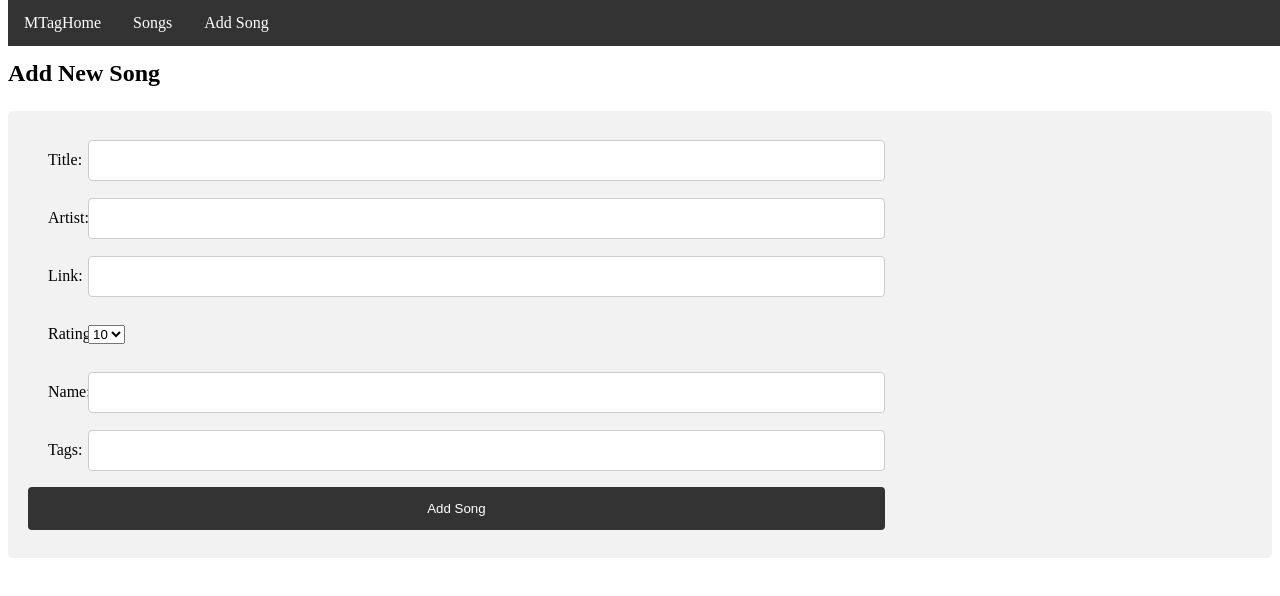
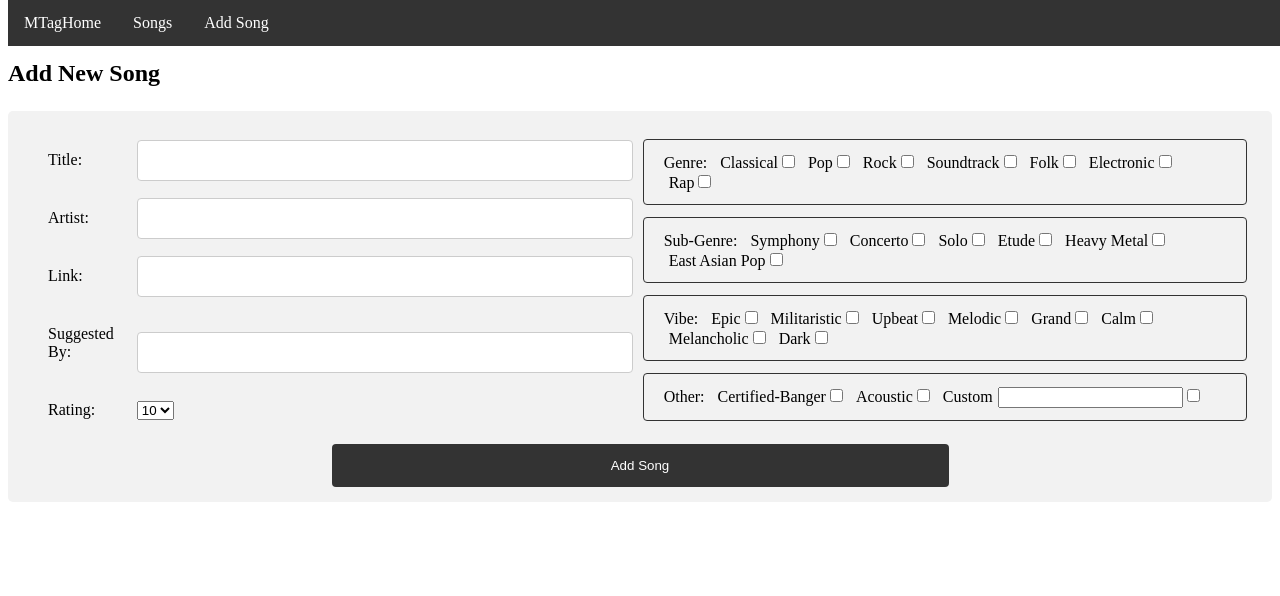
Before and after one commit to ericwan808/Musitag, a React (Create React App) app in the folder client/: page /add in a window 1280 px wide. Shown: the top 596 px of the page. Built offline with nearby package versions, Linux system fonts and the light colour scheme.

Commit message:
tag checkboxes

```diff
--- a/client/src/add-song.js
+++ b/client/src/add-song.js
@@ -8,11 +8,17 @@ function AddSong() {
     const [link, setLink] = useState('');
     const [rating, setRating] = useState(10);
     const [user, setUser] = useState('');
-    const [tags, setTags] = useState('');
-    const [error, setError] = useState('');
+    const [customTag, setCustomTag] = useState('');
 
     const onSubmit = () => {
-        const tagList = tags.split(', ');
+        let tagList = [];
+        for(let i=1; i<25; i++){
+            let checkbox = document.getElementById(i+'');
+            if(checkbox.checked){
+                tagList.push(checkbox.value);
+            }
+        }
+        /*tagList.sort();*/
         const newSong = {
             "title": title,
             "artist": artist,
@@ -28,7 +34,13 @@ function AddSong() {
         setLink('');
         setRating(10);
         setUser('');
-        setTags('');
+        setCustomTag('');
+        for(let i=1; i<25; i++){
+            let checkbox = document.getElementById(i+'');
+            if(checkbox.checked){
+                checkbox.checked = false;
+            }
+        }
     }
 
     function changeTitle(e) {
@@ -39,8 +51,8 @@ function AddSong() {
         setArtist(e.target.value);
     }
 
-    function changeTags(e) {
-        setTags(e.target.value);
+    function changeCustomTag(e) {
+        setCustomTag(e.target.value);
     }
 
     function changeLink(e) {
@@ -58,7 +70,8 @@ function AddSong() {
     return (
         <div>
             <h3>Add New Song</h3>
-            <form className="form-group">
+            <div className='form'>
+                <div className="form-group">
                     <div className="form-input">
                         <label>Title: </label>
                         <input type="text" required value={title} onChange={changeTitle} />
@@ -70,6 +83,10 @@ function AddSong() {
                     <div className='form-input'>
                         <label>Link: </label>
                         <input type="text" required value={link} onChange={changeLink} />
+                    </div>
+                    <div className='form-input'>
+                        <label>Suggested By: </label>
+                        <input type="text" required value={user} onChange={changeUser} />
                     </div>
                     <div className='form-input'>
                         <label>Rating: </label>
@@ -86,18 +103,122 @@ function AddSong() {
                             <option value="1">1</option>
                         </select>
                     </div>
-                <div className='form-input'>
-                    <label>Name: </label>
-                    <input type="text" required value={user} onChange={changeUser} />
                 </div>
-                <div className='form-input'>
-                    <label>Tags: </label>
-                    <input type="text" required value={tags} onChange={changeTags} />
+                <div className='form-group'>
+                    <div className='tag-type'>
+                        <label className="tag-name">Genre:</label>
+                        <div className='tag'>
+                            <label>Classical</label>
+                            <input type="checkbox" value="Classical" id="1"/>
                         </div>
-
+                        <div className='tag'>
+                            <label>Pop</label>
+                            <input type="checkbox" value="Pop" id="2"/>
+                        </div>
+                        <div className='tag'>
+                            <label>Rock</label>
+                            <input type="checkbox" value="Rock" id="3"/>
+                        </div>
+                        <div className='tag'>
+                            <label>Soundtrack</label>
+                            <input type="checkbox" value="Soundtrack" id="4"/>
+                        </div>
+                        <div className='tag'>
+                            <label>Folk</label>
+                            <input type="checkbox" value="Folk" id="5"/>
+                        </div>
+                        <div className='tag'>
+                            <label>Electronic</label>
+                            <input type="checkbox" value="Electronic" id="6"/>
+                        </div>
+                        <div className='tag'>
+                            <label>Rap</label>
+                            <input type="checkbox" value="Rap" id="7"/>
+                        </div>
+                    </div>
+                    <div className='tag-type'>
+                        <label className="tag-name">Sub-Genre:</label>
+                        <div className='tag'>
+                            <label>Symphony</label>
+                            <input type="checkbox" value="Symphony" id="8"/>
+                        </div>
+                        <div className='tag'>
+                            <label>Concerto</label>
+                            <input type="checkbox" value="Concerto" id="9"/>
+                        </div>
+                        <div className='tag'>
+                            <label>Solo</label>
+                            <input type="checkbox" value="Solo" id="10"/>
+                        </div>
+                        <div className='tag'>
+                            <label>Etude</label>
+                            <input type="checkbox" value="Etude" id="11"/>
+                        </div>
+                        <div className='tag'>
+                            <label>Heavy Metal</label>
+                            <input type="checkbox" value="Heavy Metal" id="12"/>
+                        </div>
+                        <div className='tag'>
+                            <label>East Asian Pop</label>
+                            <input type="checkbox" value="East Asian Pop" id="13"/>
+                        </div>
+                    </div>
+                    <div className='tag-type'>
+                        <label className="tag-name">Vibe:</label>
+                        <div className='tag'>
+                            <label>Epic</label>
+                            <input type="checkbox" value="Epic" id="14"/>
+                        </div>
+                        <div className='tag'>
+                            <label>Militaristic</label>
+                            <input type="checkbox" value="Militaristic" id="15"/>
+                        </div>
+                        <div className='tag'>
+                            <label>Upbeat</label>
+                            <input type="checkbox" value="Upbeat" id="16"/>
+                        </div>
+                        <div className='tag'>
+                            <label>Melodic</label>
+                            <input type="checkbox" value="Melodic" id="17"/>
+                        </div>
+                        <div className='tag'>
+                            <label>Grand</label>
+                            <input type="checkbox" value="Grand" id="18"/>
+                        </div>
+                        <div className='tag'>
+                            <label>Calm</label>
+                            <input type="checkbox" value="Calm" id="19"/>
+                        </div>
+                        <div className='tag'>
+                            <label>Melancholic</label>
+                            <input type="checkbox" value="Melancholic" id="20"/>
+                        </div>
+                        <div className='tag'>
+                            <label>Dark</label>
+                            <input type="checkbox" value="Dark" id="21"/>
+                        </div>
+                    </div>
+                    <div className='tag-type'>
+                        <label className="tag-name">Other:</label>
+                        <div className='tag'>
+                            <label>Certified-Banger</label>
+                            <input type="checkbox" value="Certified-Banger" id="22"/>
+                        </div>
+                        <div className='tag'>
+                            <label>Acoustic</label>
+                            <input type="checkbox" value="Acoustic" id="23"/>
+                        </div>
+                        <div className='tag'>
+                            <label>Custom</label>
+                            <input id="custom-tag-input" type="text" value={customTag} onChange={changeCustomTag}/>
+                            <input type="checkbox" value={customTag} id="24"/>
+                        </div>
+                    </div>
+                </div>
+                <div className='form-button-container'>
                     <input type="button" value="Add Song" className="form-button" onClick={onSubmit}/>
-            </form>
-            <label>{error}</label>
+                </div>
+            </div>
         </div>
     )
 }
--- a/client/src/index.css
+++ b/client/src/index.css
@@ -81,18 +81,25 @@ th {
     background: #ccc;
 }
 
-.form-group {
+.form {
     border-radius: 5px;
     background-color: #f2f2f2;
-    padding: 20px;
+    padding: 15px;
+}
+
+.form-group {
+    display: inline-block;
+    width: 49%;
+    margin: 5px;
+    vertical-align: top;
 }
 
 .form-input {
-    width: 70%;
+    width: 100%;
 }
 
 .form-input label {
-    width: 7%;
+    width: 18%;
     padding: 12px 20px;
     margin: 8px 0;
     display: inline-block;
@@ -102,7 +109,7 @@ th {
 }
 
 .form-input input {
-    width: 93%;
+    width: 82%;
     padding: 12px 20px;
     margin: 8px 0;
     display: inline-block;
@@ -111,12 +118,16 @@ th {
     box-sizing: border-box;
 }
 
-.form-button {
-    width: 70%;
+.form-button-container {
+    width: 100%;
+    text-align: center
+}
+
+.form-button{
+    width: 50%;
     background-color: #333;
     color: white;
     padding: 14px 20px;
-    margin: 8px 0;
     border: none;
     border-radius: 4px;
     cursor: pointer;
@@ -126,3 +137,24 @@ th {
 .form-button:hover {
     background-color: #111;
 }
+
+.tag {
+    display: inline-block;
+    margin-left: 5px;
+    margin-right: 5px;
+}
+
+.tag-name {
+    margin-right: 8px;
+}
+
+.tag-type {
+    padding: 12px 20px;
+    margin: 8px 0 12px 0;
+    border: 1px solid #333;
+    border-radius: 4px;
+}
+
+#custom-tag-input {
+    margin-left: 5px;
+}
```
Lines whose indentation alone changed are shown as unchanged.
